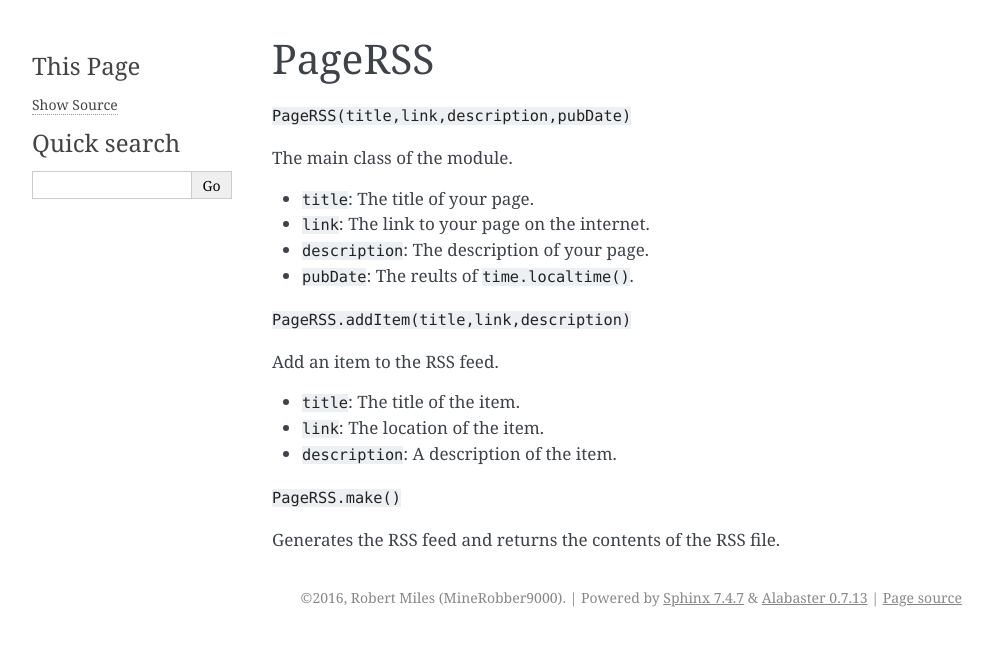
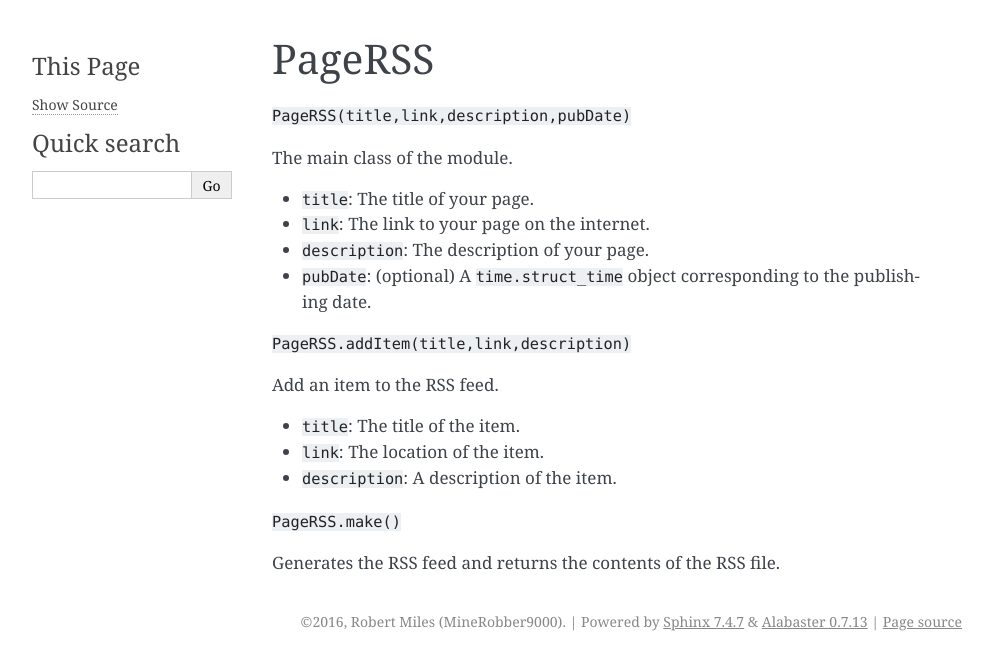
Before and after one commit to MineRobber9000/prss, a Sphinx documentation site: the page built from docs/PageRSS.rst, in a window 1280 px wide. Shown: the top 670 px of the page, without its empty margins (148-1141 px from the left). Built offline with Sphinx 7.4.7, drawn with Linux system fonts in a browser that asks for light colours.

Commit message:
Update PageRSS class and docs as well as the tutorial

```diff
--- a/docs/PageRSS.rst
+++ b/docs/PageRSS.rst
@@ -8,7 +8,7 @@
 * ``title``: The title of your page.
 * ``link``: The link to your page on the internet.
 * ``description``: The description of your page.
-* ``pubDate``: The reults of ``time.localtime()``.
+* ``pubDate``: (optional) A ``time.struct_time`` object corresponding to the publishing date.
 
 ``PageRSS.addItem(title,link,description)``
 
--- a/docs/Tutorial.rst
+++ b/docs/Tutorial.rst
@@ -13,7 +13,7 @@
 
 Next, we can instantiate the PageRSS class: ::
 
-    r = prss.PageRSS("Latest Commits to sonicretro/s2disasm","https://github.com/sonicretro/s2disasm","The latest commits from the Sonic Retro Sonic the Hedgehog 2 disassembly.",time.localtime())
+    r = prss.PageRSS("Latest Commits to sonicretro/s2disasm","https://github.com/sonicretro/s2disasm","The latest commits from the Sonic Retro Sonic the Hedgehog 2 disassembly.")
 
 Now we need to get the details on the latest commits, which is simple enough: ::
 
@@ -31,7 +31,7 @@
 
     import requests,prss,time
     n = requests.get("https://api.github.com/repos/sonicretro/s2disasm/commits")
-    r = prss.PageRSS("Latest Commits from sonicretro/s2disasm","http://github.com/sonicretro/s2disasm","The latest commits from the Sonic Retro Sonic the Hedgehog 2 disassembly.",time.localtime())
+    r = prss.PageRSS("Latest Commits from sonicretro/s2disasm","http://github.com/sonicretro/s2disasm","The latest commits from the Sonic Retro Sonic the Hedgehog 2 disassembly.")
     lc = n.json()
     for c in lc:
         r.addItem(c['commit']['message'],c['html_url'],'"{}" by {} ({})'.format(c['commit']['message'],c['commit']['author']['name'],c['tree']['sha']))
--- a/prss/__init__.py
+++ b/prss/__init__.py
@@ -2,7 +2,7 @@
 import time
 class PageRSS:
 	"""A helper class for creating a page's RSS."""
-	def __init__(self, title, description, link, date):
+	def __init__(self, title, description, link, date=time.localtime()):
 		self.items = []
 		self.title = title
 		self.description = description
```
